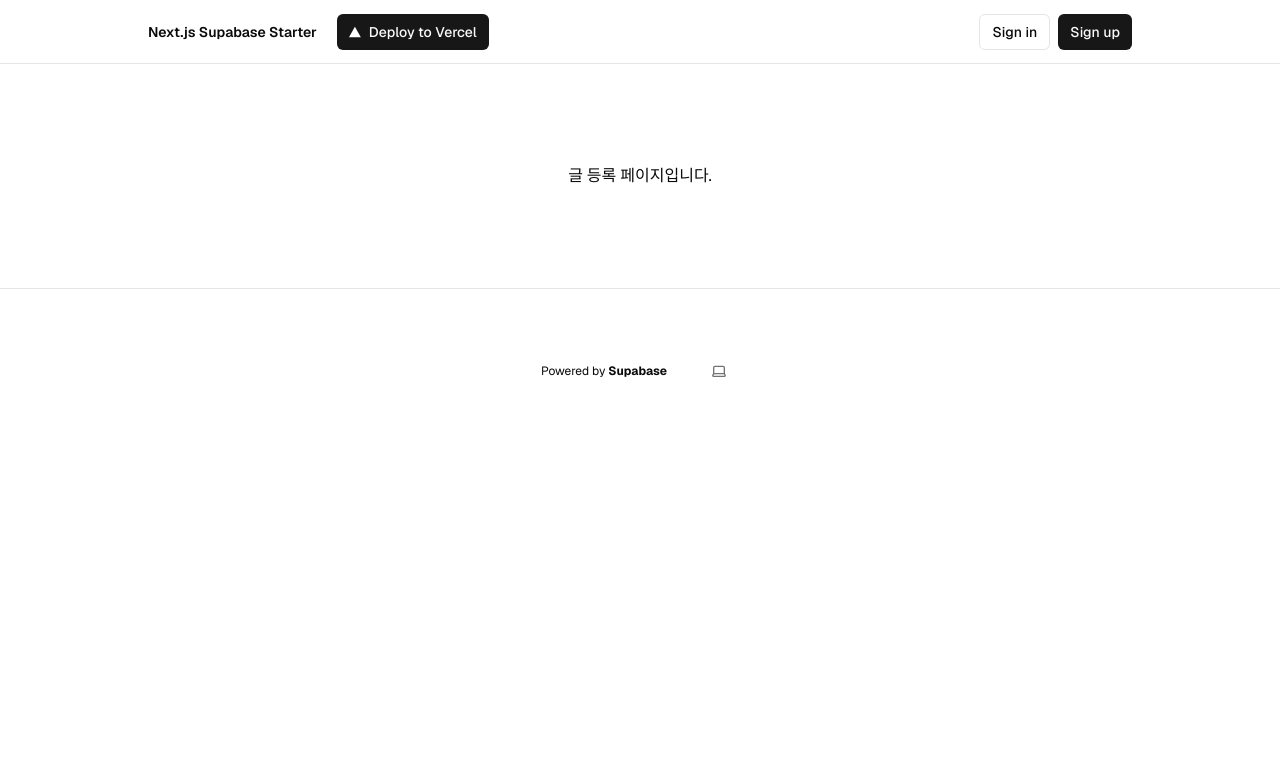
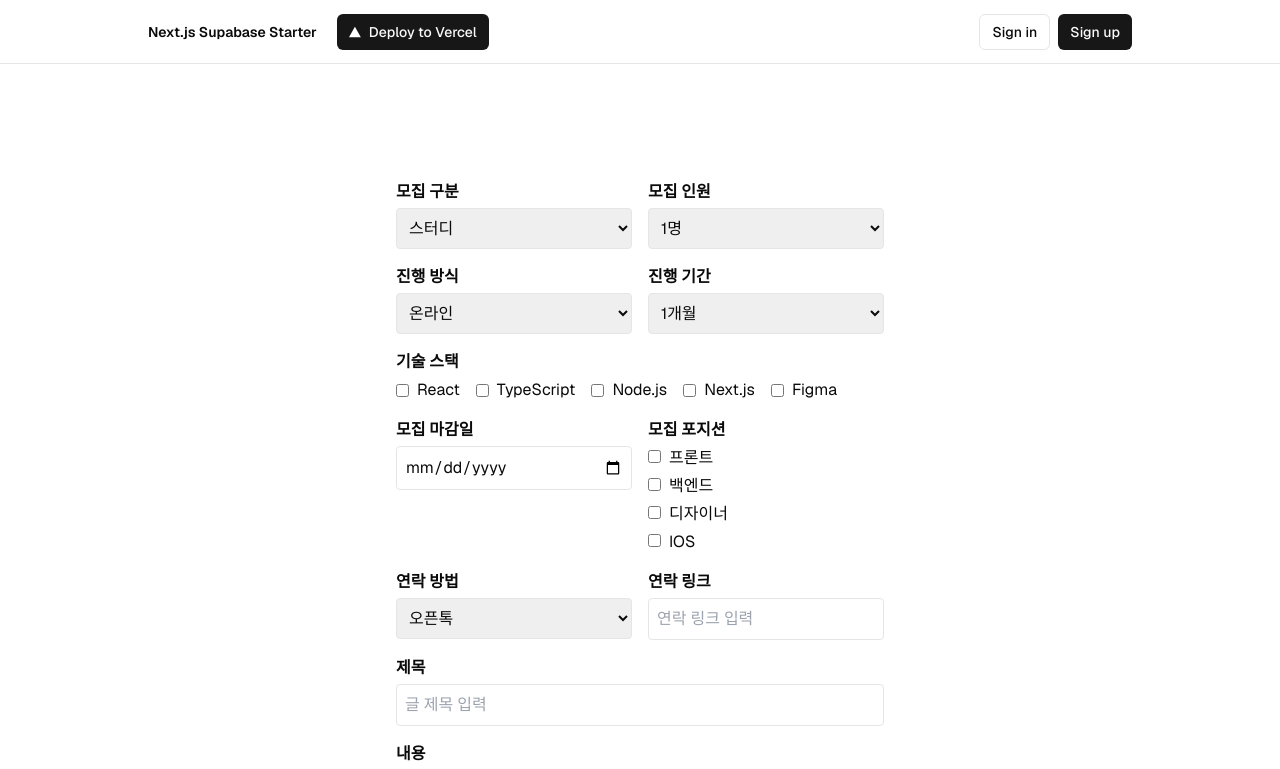
Before and after one commit to hoj0806/nextjs-side-project, a Next.js app: page /register in a window 1280 px wide. Shown: the top 769 px of the page. Built offline with nearby package versions, Linux system fonts and the light colour scheme; no server answers.

Commit message:
feature : handleRegister 함수 제작

```diff
--- a/app/actions.ts
+++ b/app/actions.ts
@@ -157,3 +157,57 @@ const signInWith = (provider: Provider) => async () => {
 
 export const signInWithGithub = signInWith("github");
 export const signInWithKakao = signInWith("kakao");
+
+export async function handleRegister(formData: FormData): Promise<void> {
+  const supabase = await createClient();
+
+  // FormData 값 꺼내기
+  const data = Object.fromEntries(formData.entries());
+  const tech_stack = formData.getAll("tech_stack"); // 배열로 받기
+  const positions = formData.getAll("positions");
+
+  const {
+    category,
+    recruitment_count,
+    mode,
+    duration,
+    deadline,
+    contact_method,
+    contact_link,
+    title,
+    content,
+  } = data;
+
+  // 현재 로그인한 유저 정보 가져오기
+  const {
+    data: { user },
+    error: userError,
+  } = await supabase.auth.getUser();
+
+  if (!user || userError) {
+    console.error("로그인된 유저가 없습니다:", userError?.message);
+    return;
+  }
+
+  // Supabase insert
+  const { error } = await supabase.from("posts").insert({
+    category,
+    recruitment_count,
+    mode,
+    duration,
+    deadline,
+    contact_method,
+    contact_link,
+    title,
+    content,
+    tech_stack,
+    positions,
+    user_id: user.id, // 명시적으로 삽입
+  });
+
+  if (error) {
+    console.error("삽입 실패:", error.message);
+  } else {
+    console.log("✅ 삽입 성공!");
+  }
+}
--- a/app/register/page.tsx
+++ b/app/register/page.tsx
@@ -1,5 +1,153 @@
+import { handleRegister } from "../actions";
+
 const RegisterPage = () => {
-  return <div>글 등록 페이지입니다.</div>;
+  return (
+    <form
+      className='grid grid-cols-1 md:grid-cols-2 gap-4 max-w-4xl mx-auto p-4'
+      action={handleRegister}
+    >
+      {/* 모집 구분 */}
+      <div>
+        <label className='block font-semibold mb-1'>모집 구분</label>
+        <select name='category' className='w-full border p-2 rounded'>
+          <option value='스터디'>스터디</option>
+          <option value='프로젝트'>프로젝트</option>
+        </select>
+      </div>
+
+      {/* 모집 인원 */}
+      <div>
+        <label className='block font-semibold mb-1'>모집 인원</label>
+        <select name='recruitment_count' className='w-full border p-2 rounded'>
+          {Array.from({ length: 9 }, (_, i) => (
+            <option key={i + 1} value={`${i + 1}명`}>
+              {i + 1}명
+            </option>
+          ))}
+          <option value='10명 이상'>10명 이상</option>
+        </select>
+      </div>
+
+      {/* 진행 방식 */}
+      <div>
+        <label className='block font-semibold mb-1'>진행 방식</label>
+        <select name='mode' className='w-full border p-2 rounded'>
+          <option value='온라인'>온라인</option>
+          <option value='오프라인'>오프라인</option>
+          <option value='온/오프라인'>온/오프라인</option>
+        </select>
+      </div>
+
+      {/* 진행 기간 */}
+      <div>
+        <label className='block font-semibold mb-1'>진행 기간</label>
+        <select name='duration' className='w-full border p-2 rounded'>
+          <option value='1개월'>1개월</option>
+          <option value='2개월'>2개월</option>
+          <option value='3개월'>3개월</option>
+          <option value='4개월'>4개월</option>
+          <option value='5개월'>5개월</option>
+          <option value='6개월'>6개월</option>
+          <option value='장기'>장기</option>
+        </select>
+      </div>
+
+      {/* 기술 스택 */}
+      <div className='md:col-span-2'>
+        <label className='block font-semibold mb-1'>기술 스택</label>
+        <div className='flex flex-wrap gap-4'>
+          {["React", "TypeScript", "Node.js", "Next.js", "Figma"].map(
+            (tech) => (
+              <label key={tech} className='flex items-center gap-2'>
+                <input type='checkbox' name='tech_stack' value={tech} />
+                {tech}
+              </label>
+            )
+          )}
+        </div>
+      </div>
+
+      {/* 모집 마감일 */}
+      <div>
+        <label className='block font-semibold mb-1'>모집 마감일</label>
+        <input
+          type='date'
+          name='deadline'
+          className='w-full border p-2 rounded'
+        />
+      </div>
+
+      {/* 모집 포지션 */}
+      <div>
+        <label className='block font-semibold mb-1'>모집 포지션</label>
+        <div className='space-y-1'>
+          {["프론트", "백엔드", "디자이너", "IOS"].map((pos) => (
+            <label key={pos} className='block'>
+              <input
+                type='checkbox'
+                name='positions'
+                value={pos}
+                className='mr-2'
+              />
+              {pos}
+            </label>
+          ))}
+        </div>
+      </div>
+
+      {/* 연락 방법 */}
+      <div>
+        <label className='block font-semibold mb-1'>연락 방법</label>
+        <select name='contact_method' className='w-full border p-2 rounded'>
+          <option value='오픈톡'>오픈톡</option>
+          <option value='이메일'>이메일</option>
+          <option value='구글폼'>구글폼</option>
+        </select>
+      </div>
+
+      {/* 연락 링크 */}
+      <div>
+        <label className='block font-semibold mb-1'>연락 링크</label>
+        <input
+          type='text'
+          name='contact_link'
+          placeholder='연락 링크 입력'
+          className='w-full border p-2 rounded'
+        />
+      </div>
+
+      {/* 제목 */}
+      <div className='md:col-span-2'>
+        <label className='block font-semibold mb-1'>제목</label>
+        <input
+          type='text'
+          name='title'
+          placeholder='글 제목 입력'
+          className='w-full border p-2 rounded'
+        />
+      </div>
+
+      {/* 내용 */}
+      <div className='md:col-span-2'>
+        <label className='block font-semibold mb-1'>내용</label>
+        <textarea
+          name='content'
+          placeholder='내용을 입력하세요'
+          className='w-full border p-2 rounded min-h-[100px]'
+        />
+      </div>
+
+      {/* 제출 버튼 */}
+      <div className='md:col-span-2'>
+        <button
+          type='submit'
+          className='w-full bg-purple-600 text-white p-2 rounded hover:bg-purple-700'
+        >
+          등록하기
+        </button>
+      </div>
+    </form>
+  );
 };
 
 export default RegisterPage;
```
